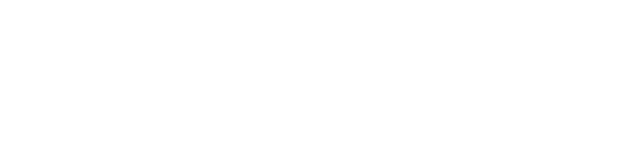
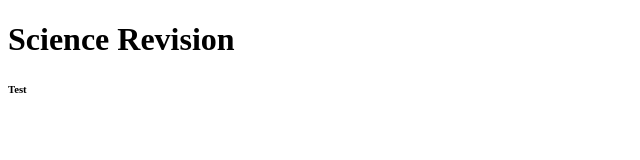
Before and after one commit to Micah-J07/html, a plain HTML site: page index.html in a window 1280 px wide. Shown: the whole page, without its empty margins (0-640 px from the left). Drawn offline with Linux system fonts and the light colour scheme.

Commit message:
Update index.html

```diff
--- a/index.html
+++ b/index.html
@@ -3,4 +3,9 @@
   <head>
     <title> Test HTML Page </title>
   </head>
+
+  <body>
+    <h1> Science Revision </h1>
+    <h6> Test </h6>
+  </body>
 </html>
```
